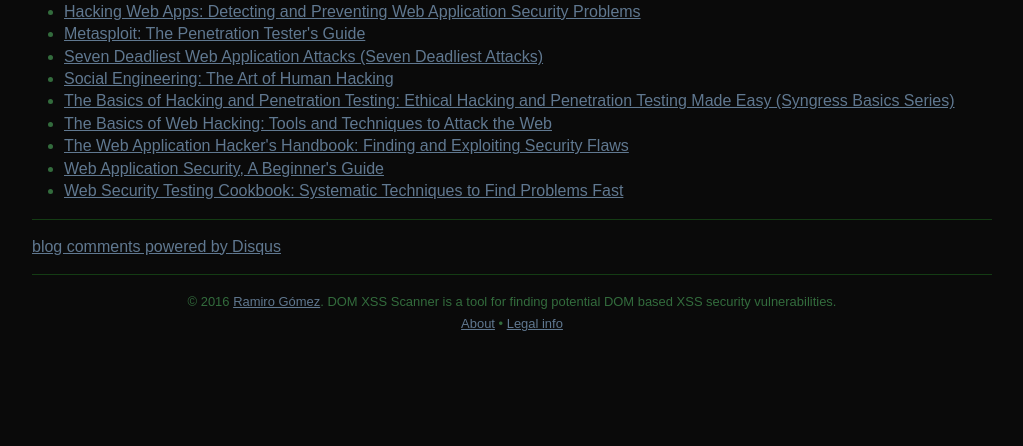
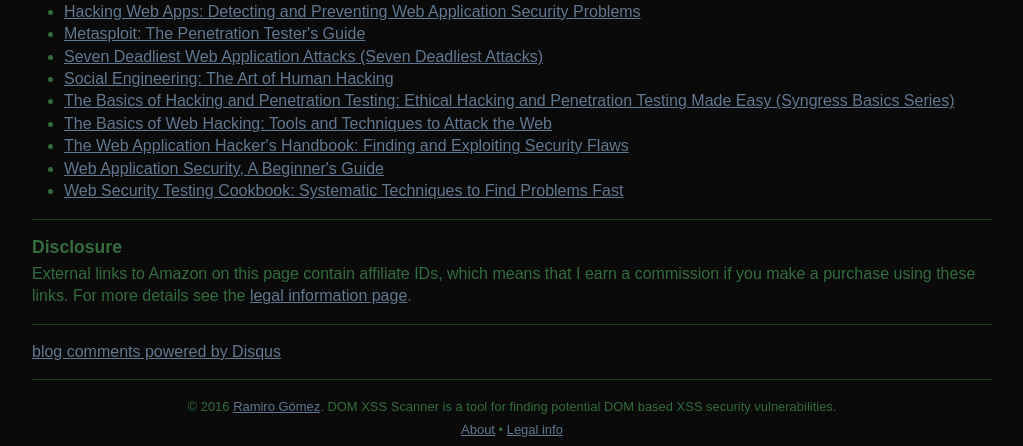
Before and after one commit to yaph/domxssscanner, a Python web app: template templates/security.html in a window 1280 px wide. Shown: the part 1032-1478 px from the top of the page, without its empty margins (128-1151 px from the left). Before the commit the page ends 1363 px from the top, so only its background shows below. Run offline with Jinja, Linux system fonts and the light colour scheme; the template is opened without the code that fills it, so the values that code supplies are empty; some libraries are stand-ins or nearby versions.

Commit message:
added disclosure statement below book links

```diff
--- a/templates/security.html
+++ b/templates/security.html
@@ -67,4 +67,7 @@
 </ul>
 <hr>
 
+<h4>Disclosure</h4>
+<p>External links to Amazon on this page contain affiliate IDs, which means that I earn a commission if you make a purchase using these links. For more details see the <a href="/info/legal">legal information page</a>.</p>
+<hr>
 {% endblock %}
```
